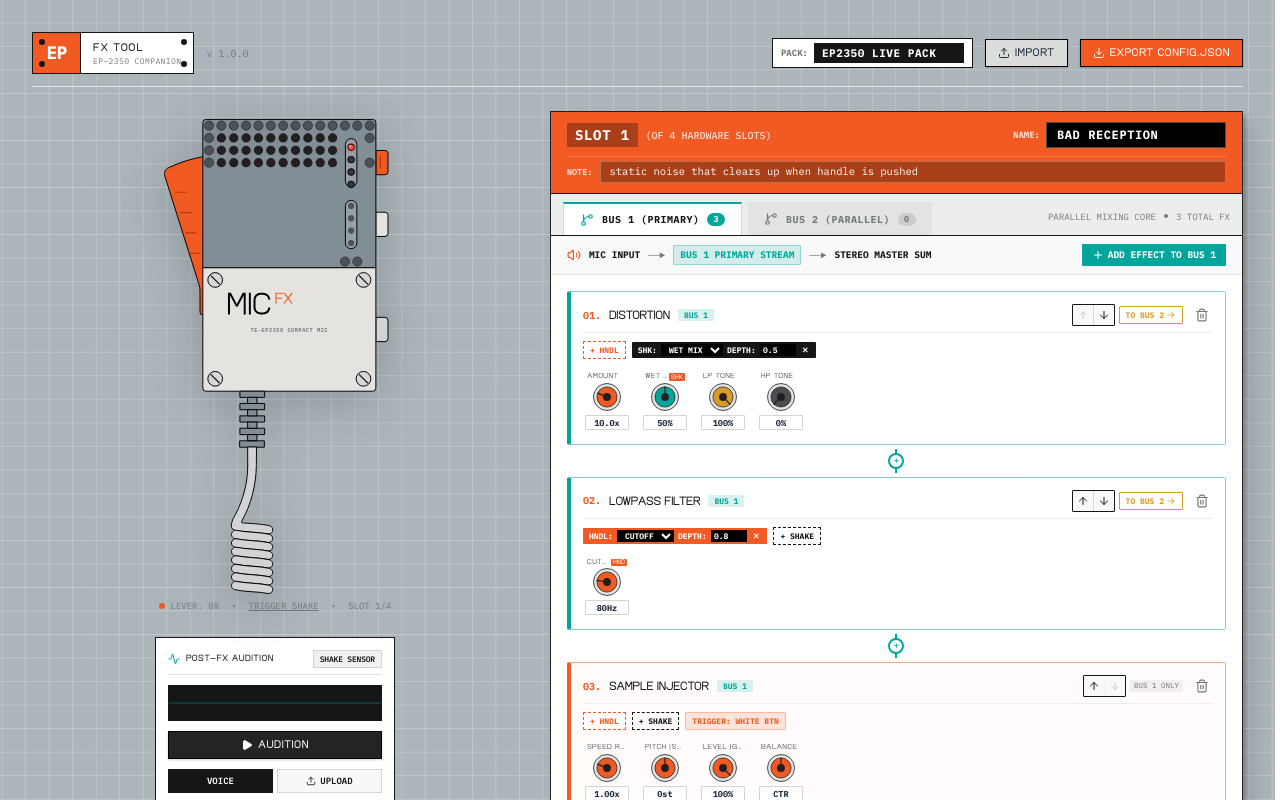
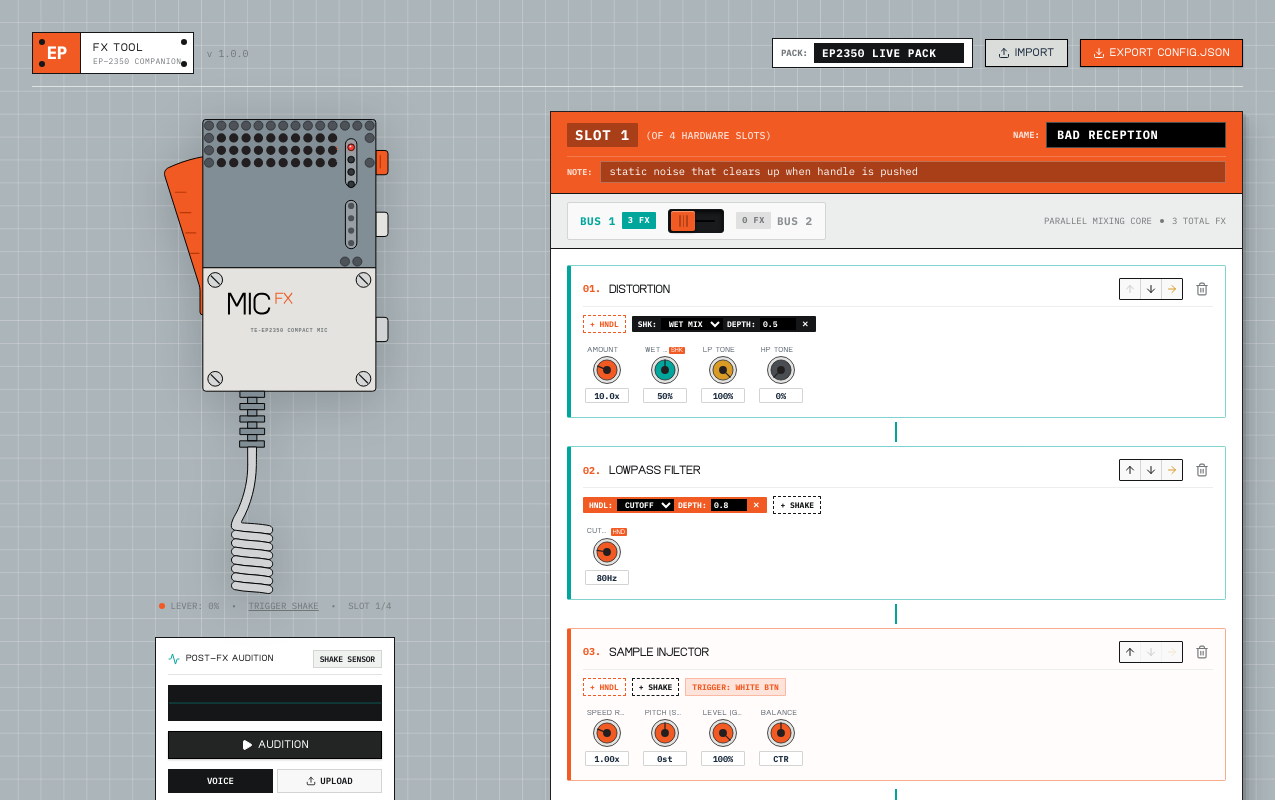
Before and after one commit to MaksimVerzakov/EP2350-FX-Tool, a React (Vite) app: page / in a window 1280 px wide. Shown: the top 800 px of the page. Built offline with nearby package versions, Linux system fonts and the light colour scheme.

Commit message:
refactor: clean up dual-bus UI with TE physical orange switch, positioned arrows, and streamlined add button

```diff
--- a/src/components/PresetLedger.tsx
+++ b/src/components/PresetLedger.tsx
@@ -10,8 +10,7 @@ import {
   ArrowRight,
   Trash2,
   Sparkles,
-  GitBranch,
-  Volume2
+  GitBranch
 } from 'lucide-react';
 
 interface PresetLedgerProps {
@@ -199,6 +198,7 @@ export const PresetLedger: React.FC<PresetLedgerProps> = ({
     }
 
     const updated: AnyEffect = { ...fx };
+    const destinationBus: 1 | 2 = fx.BUS === 2 ? 1 : 2;
     if (fx.BUS === 2) {
       delete updated.BUS; // Moves to Bus 1
     } else {
@@ -206,6 +206,7 @@ export const PresetLedger: React.FC<PresetLedgerProps> = ({
     }
 
     handleUpdateEffect(globalIdx, updated);
+    setActiveBus(destinationBus); // Auto-switch tab to see immediate impact
   };
 
   // In-Situ Modulation Helpers for an effect by its global index
@@ -278,69 +279,60 @@ export const PresetLedger: React.FC<PresetLedgerProps> = ({
             <span className="font-bold text-[12px] uppercase tracking-tight text-[#141617] truncate">
               {meta.displayName}
             </span>
-            <span
-              className={`text-[8px] font-mono font-bold px-1.5 py-0.2 rounded-[1px] uppercase shrink-0 ${
-                isBus2
-                  ? 'bg-[#d99b26]/15 text-[#d99b26]'
-                  : 'bg-[#00a69c]/15 text-[#00a69c]'
-              }`}
-            >
-              {isBus2 ? 'BUS 2' : 'BUS 1'}
-            </span>
-            {meta.singleInstance && (
-              <span className="text-[7.5px] font-mono text-[#73787a] bg-black/5 px-1 rounded-[1px] shrink-0 font-medium">
-                1x SINGLE
-              </span>
-            )}
           </div>
 
-          {/* Action Controls: Up, Down, Switch Bus, Delete */}
-          <div className="flex items-center gap-1 shrink-0">
-            {/* Reordering within this bus */}
-            <div className="flex items-center border border-[#141617] bg-[#f8f9f8] rounded-[1px] shadow-2xs">
+          {/* Action Controls: Positioned Directional Control Cluster & Delete */}
+          <div className="flex items-center gap-1.5 shrink-0">
+            {/* Unified Directional Cluster: [↑][↓][→] on Bus 1, [←][↑][↓] on Bus 2 */}
+            <div className="flex items-center border border-[#141617] bg-[#f8f9f8] rounded-[1px] shadow-2xs divide-x divide-[#d2d5d2]">
+              {/* Bus 2: [ ← ] to move to Bus 1 */}
+              {activeBus === 2 && (
+                <button
+                  onClick={() => handleTransferBus(globalIdx)}
+                  className="p-1 hover:bg-[#00a69c] hover:text-white text-[#00a69c] transition-colors cursor-pointer"
+                  title="Move effect to Bus 1"
+                >
+                  <ArrowLeft className="w-3 h-3" />
+                </button>
+              )}
+
+              {/* Move Up */}
               <button
                 disabled={busPosition === 0}
                 onClick={() => handleMoveBusItem(busPosition, 'up')}
                 className="p-1 hover:bg-[#141617] hover:text-white text-[#141617] disabled:opacity-20 disabled:pointer-events-none transition-colors cursor-pointer"
-                title="Move effect earlier in signal path"
+                title="Move earlier in signal path"
               >
                 <ArrowUp className="w-3 h-3" />
               </button>
+
+              {/* Move Down */}
               <button
                 disabled={busPosition === currentBusItems.length - 1}
                 onClick={() => handleMoveBusItem(busPosition, 'down')}
-                className="p-1 hover:bg-[#141617] hover:text-white text-[#141617] disabled:opacity-20 disabled:pointer-events-none border-l border-[#d2d5d2] transition-colors cursor-pointer"
-                title="Move effect later in signal path"
+                className="p-1 hover:bg-[#141617] hover:text-white text-[#141617] disabled:opacity-20 disabled:pointer-events-none transition-colors cursor-pointer"
+                title="Move later in signal path"
               >
                 <ArrowDown className="w-3 h-3" />
               </button>
+
+              {/* Bus 1: [ → ] to move to Bus 2 */}
+              {activeBus === 1 && (
+                <button
+                  disabled={isSample}
+                  onClick={() => handleTransferBus(globalIdx)}
+                  className="p-1 hover:bg-[#d99b26] hover:text-white text-[#d99b26] disabled:opacity-20 disabled:pointer-events-none transition-colors cursor-pointer"
+                  title={isSample ? 'SAMPLE is restricted to Bus 1' : 'Move effect to Bus 2'}
+                >
+                  <ArrowRight className="w-3 h-3" />
+                </button>
+              )}
             </div>
-
-            {/* Quick Bus Transfer Button */}
-            {!isSample ? (
-              <button
-                onClick={() => handleTransferBus(globalIdx)}
-                className={`px-1.5 py-0.5 font-mono text-[8px] font-bold border rounded-[1px] transition-colors flex items-center gap-0.5 cursor-pointer ${
-                  isBus2
-                    ? 'border-[#00a69c] text-[#00a69c] hover:bg-[#00a69c] hover:text-white'
-                    : 'border-[#d99b26] text-[#d99b26] hover:bg-[#d99b26] hover:text-white'
-                }`}
-                title={isBus2 ? 'Move effect to Bus 1' : 'Move effect to Bus 2'}
-              >
-                {isBus2 ? <ArrowLeft className="w-2.5 h-2.5" /> : null}
-                <span>{isBus2 ? 'TO BUS 1' : 'TO BUS 2'}</span>
-                {!isBus2 ? <ArrowRight className="w-2.5 h-2.5" /> : null}
-              </button>
-            ) : (
-              <span className="text-[7.5px] font-mono text-[#73787a] px-1 bg-black/5 rounded-[1px]" title="SAMPLE block is restricted to Bus 1">
-                BUS 1 ONLY
-              </span>
-            )}
 
             {/* Delete button */}
             <button
               onClick={() => handleDeleteEffect(globalIdx)}
-              className="p-1 text-[#73787a] hover:text-[#e52817] transition-colors cursor-pointer ml-1"
+              className="p-1 text-[#73787a] hover:text-[#e52817] transition-colors cursor-pointer ml-0.5"
               title="Delete effect"
             >
               <Trash2 className="w-3.5 h-3.5" />
@@ -557,95 +549,81 @@ export const PresetLedger: React.FC<PresetLedgerProps> = ({
         </div>
       </div>
 
-      {/* 2. DUAL PARALLEL BUS TABS (BUS 1 vs BUS 2) */}
-      <div className="bg-[#eceeed] border-b border-[#141617] flex items-center justify-between px-3 pt-2">
-        <div className="flex items-center gap-1.5">
-          {/* BUS 1 TAB */}
+      {/* 2. DUAL PARALLEL BUS PHYSICAL SWITCH BAR */}
+      <div className="bg-[#eceeed] border-b border-[#141617] flex flex-wrap items-center justify-between px-4 py-2 gap-3">
+        {/* PHYSICAL TE MECHANICAL SLIDER SWITCH */}
+        <div className="flex items-center gap-3 bg-[#f8f9f8] px-3 py-1.5 rounded-[2px] border border-[#d2d5d2] shadow-2xs">
+          {/* Left Label: BUS 1 */}
           <button
             onClick={() => setActiveBus(1)}
-            className={`px-4 py-2 font-mono text-[10px] font-bold uppercase tracking-wider flex items-center gap-2 border-t-2 transition-all cursor-pointer ${
-              activeBus === 1
-                ? 'bg-white border-t-[#00a69c] text-[#141617] shadow-xs border-x border-[#d2d5d2] -mb-[1px]'
-                : 'bg-[#e2e4e2] border-t-transparent text-[#73787a] hover:text-[#141617] hover:bg-[#d8dbd8]'
+            className={`flex items-center gap-1.5 font-mono text-[11px] font-bold tracking-wider uppercase transition-colors cursor-pointer ${
+              activeBus === 1 ? 'text-[#141617]' : 'text-[#8a9092] hover:text-[#141617]'
             }`}
           >
-            <GitBranch className={`w-3.5 h-3.5 ${activeBus === 1 ? 'text-[#00a69c]' : 'text-[#73787a]'}`} />
-            <span>BUS 1 (PRIMARY)</span>
+            <span className={activeBus === 1 ? 'text-[#00a69c]' : ''}>BUS 1</span>
             <span
-              className={`text-[8.5px] px-1.5 py-0.2 rounded-full font-mono ${
+              className={`text-[8.5px] px-1.5 py-0.5 rounded-[1px] font-mono transition-colors ${
                 activeBus === 1
-                  ? 'bg-[#00a69c] text-white'
+                  ? 'bg-[#00a69c] text-white font-bold'
                   : 'bg-black/10 text-[#73787a]'
               }`}
             >
-              {bus1Items.length}
+              {bus1Items.length} FX
             </span>
           </button>
 
-          {/* BUS 2 TAB */}
+          {/* Physical Orange Slider Switch */}
+          <button
+            onClick={() => setActiveBus(activeBus === 1 ? 2 : 1)}
+            className="relative w-14 h-6 bg-[#181a1b] rounded-[3px] border border-[#141617] shadow-[inset_0_2px_4px_rgba(0,0,0,0.8)] p-0.5 cursor-pointer flex items-center focus:outline-none"
+            title={`Switch to Bus ${activeBus === 1 ? 2 : 1}`}
+            aria-label={`Toggle between Bus 1 and Bus 2, currently Bus ${activeBus}`}
+          >
+            {/* Recessed slider channel */}
+            <div className="absolute inset-x-2 h-[2px] bg-black/90 top-1/2 -translate-y-1/2 rounded-full" />
+
+            {/* Teenage Engineering Orange Switch Cap */}
+            <div
+              className={`w-6 h-5 bg-[#f15a22] rounded-[2px] shadow-[0_1px_3px_rgba(0,0,0,0.6),inset_0_1px_1px_rgba(255,255,255,0.4)] flex items-center justify-center gap-[2px] transition-transform duration-200 ease-out z-10 ${
+                activeBus === 1 ? 'translate-x-0' : 'translate-x-[26px]'
+              }`}
+            >
+              {/* 3 tactile physical grip micro-ribs */}
+              <span className="w-[1.5px] h-3 bg-black/25 rounded-full" />
+              <span className="w-[1.5px] h-3 bg-black/25 rounded-full" />
+              <span className="w-[1.5px] h-3 bg-black/25 rounded-full" />
+            </div>
+          </button>
+
+          {/* Right Label: BUS 2 */}
           <button
             onClick={() => setActiveBus(2)}
-            className={`px-4 py-2 font-mono text-[10px] font-bold uppercase tracking-wider flex items-center gap-2 border-t-2 transition-all cursor-pointer ${
-              activeBus === 2
-                ? 'bg-white border-t-[#d99b26] text-[#141617] shadow-xs border-x border-[#d2d5d2] -mb-[1px]'
-                : 'bg-[#e2e4e2] border-t-transparent text-[#73787a] hover:text-[#141617] hover:bg-[#d8dbd8]'
+            className={`flex items-center gap-1.5 font-mono text-[11px] font-bold tracking-wider uppercase transition-colors cursor-pointer ${
+              activeBus === 2 ? 'text-[#141617]' : 'text-[#8a9092] hover:text-[#141617]'
             }`}
           >
-            <GitBranch className={`w-3.5 h-3.5 ${activeBus === 2 ? 'text-[#d99b26]' : 'text-[#73787a]'}`} />
-            <span>BUS 2 (PARALLEL)</span>
             <span
-              className={`text-[8.5px] px-1.5 py-0.2 rounded-full font-mono ${
+              className={`text-[8.5px] px-1.5 py-0.5 rounded-[1px] font-mono transition-colors ${
                 activeBus === 2
-                  ? 'bg-[#d99b26] text-white'
+                  ? 'bg-[#d99b26] text-white font-bold'
                   : 'bg-black/10 text-[#73787a]'
               }`}
             >
-              {bus2Items.length}
+              {bus2Items.length} FX
             </span>
+            <span className={activeBus === 2 ? 'text-[#d99b26]' : ''}>BUS 2</span>
           </button>
         </div>
 
         {/* Global Bus Overview Badge */}
-        <div className="hidden sm:flex items-center gap-2 text-[9px] font-mono text-[#73787a] pb-1">
+        <div className="hidden sm:flex items-center gap-2 text-[9px] font-mono text-[#73787a]">
           <span>PARALLEL MIXING CORE</span>
           <span className="w-1 h-1 rounded-full bg-[#73787a]" />
           <span>{preset.list.length} TOTAL FX</span>
         </div>
       </div>
 
-      {/* 3. SIGNAL ROUTE HEADER & SCHEMATIC */}
-      <div className="bg-[#f8f9f8] px-4 py-2 border-b border-[#e2e4e2] flex items-center justify-between">
-        <div className="flex items-center gap-2 text-[9.5px] font-mono font-bold">
-          <Volume2 className="w-3.5 h-3.5 text-[#f15a22]" />
-          <span className="text-[#141617]">MIC INPUT</span>
-          <span className="text-[#73787a]">──►</span>
-          <span
-            className={`px-1.5 py-0.5 rounded-[1px] ${
-              activeBus === 1
-                ? 'bg-[#00a69c]/15 text-[#00a69c] border border-[#00a69c]/30'
-                : 'bg-[#d99b26]/15 text-[#d99b26] border border-[#d99b26]/30'
-            }`}
-          >
-            {activeBus === 1 ? 'BUS 1 PRIMARY STREAM' : 'BUS 2 PARALLEL STREAM'}
-          </span>
-          <span className="text-[#73787a]">──►</span>
-          <span className="text-[#141617]">STEREO MASTER SUM</span>
-        </div>
-
-        <button
-          onClick={() => setAddMenuTarget({})}
-          className={`px-2.5 py-1 text-[9.5px] font-mono font-bold rounded-[1px] flex items-center gap-1 cursor-pointer transition-colors shadow-xs text-white ${
-            activeBus === 1
-              ? 'bg-[#00a69c] hover:bg-black'
-              : 'bg-[#d99b26] hover:bg-black'
-          }`}
-        >
-          <Plus className="w-3 h-3" />
-          <span>ADD EFFECT TO BUS {activeBus}</span>
-        </button>
-      </div>
-
-      {/* 4. FOCUSED EFFECT CHAIN CANVAS (NO ROW NUMBERS) */}
+      {/* 3. FOCUSED EFFECT CHAIN CANVAS (NO ROW NUMBERS) */}
       <div className="p-4 bg-[#ffffff] flex flex-col items-center gap-0 relative border-b border-[#141617] min-h-[260px]">
         {currentBusItems.length === 0 ? (
           <div className="w-full py-12 flex flex-col items-center justify-center gap-3 border border-dashed border-[#d2d5d2] bg-[#fbfcfb] rounded-[2px] my-4">
@@ -662,12 +640,10 @@ export const PresetLedger: React.FC<PresetLedgerProps> = ({
             </div>
             <button
               onClick={() => setAddMenuTarget({})}
-              className={`px-3 py-1.5 text-[9.5px] font-mono font-bold text-white rounded-[1px] flex items-center gap-1.5 cursor-pointer transition-colors shadow-xs ${
-                activeBus === 1 ? 'bg-[#00a69c] hover:bg-black' : 'bg-[#d99b26] hover:bg-black'
-              }`}
+              className="px-4 py-1.5 text-[10px] font-mono font-bold text-white bg-[#141617] hover:bg-[#f15a22] rounded-[1px] flex items-center gap-1.5 cursor-pointer transition-colors shadow-xs"
             >
               <Plus className="w-3.5 h-3.5" />
-              <span>+ ADD FIRST EFFECT TO BUS {activeBus}</span>
+              <span>ADD EFFECT</span>
             </button>
           </div>
         ) : (
@@ -676,27 +652,20 @@ export const PresetLedger: React.FC<PresetLedgerProps> = ({
               <React.Fragment key={item.fx.id}>
                 {renderEffectCard(item, bIdx)}
                 {/* Vertical Connector Line between effects */}
-                {bIdx < currentBusItems.length - 1 ? (
-                  <div className="flex flex-col items-center relative my-1">
+                {bIdx < currentBusItems.length - 1 && (
+                  <div className="flex flex-col items-center my-1">
                     <div
-                      className={`w-[2px] h-6 ${
+                      className={`w-[2px] h-5 ${
                         activeBus === 1 ? 'bg-[#00a69c]' : 'bg-[#d99b26]'
                       }`}
                     />
-                    <button
-                      onClick={() => setAddMenuTarget({ insertIndex: bIdx + 1 })}
-                      className={`absolute top-1/2 -translate-y-1/2 w-4 h-4 rounded-full bg-white border-2 flex items-center justify-center shadow-xs cursor-pointer text-[9px] font-bold transition-transform hover:scale-125 z-10 ${
-                        activeBus === 1
-                          ? 'border-[#00a69c] text-[#00a69c] hover:bg-[#00a69c] hover:text-white'
-                          : 'border-[#d99b26] text-[#d99b26] hover:bg-[#d99b26] hover:text-white'
-                      }`}
-                      title={`Insert effect here in Bus ${activeBus}`}
-                    >
-                      +
-                    </button>
                   </div>
-                ) : (
-                  <div className="flex flex-col items-center my-2">
+                )}
+              </React.Fragment>
+            ))}
+
+            {/* Single Add Effect Button at the bottom */}
+            <div className="flex flex-col items-center mt-2 mb-3">
               <div
                 className={`w-[2px] h-4 ${
                   activeBus === 1 ? 'bg-[#00a69c]' : 'bg-[#d99b26]'
@@ -704,19 +673,12 @@ export const PresetLedger: React.FC<PresetLedgerProps> = ({
               />
               <button
                 onClick={() => setAddMenuTarget({})}
-                      className={`px-3 py-1 text-[9px] font-mono font-bold rounded-[1px] border border-dashed flex items-center gap-1 cursor-pointer transition-colors ${
-                        activeBus === 1
-                          ? 'border-[#00a69c] text-[#00a69c] hover:bg-[#00a69c] hover:text-white'
-                          : 'border-[#d99b26] text-[#d99b26] hover:bg-[#d99b26] hover:text-white'
-                      }`}
+                className="px-4 py-1.5 text-[10px] font-mono font-bold rounded-[1px] border border-[#141617] bg-[#f8f9f8] hover:bg-[#141617] hover:text-white text-[#141617] flex items-center gap-1.5 cursor-pointer transition-colors shadow-2xs"
               >
-                      <Plus className="w-3 h-3" />
-                      <span>+ ADD EFFECT TO BUS {activeBus}</span>
+                <Plus className="w-3.5 h-3.5" />
+                <span>ADD EFFECT</span>
               </button>
             </div>
-                )}
-              </React.Fragment>
-            ))}
           </div>
         )}
 
@@ -728,7 +690,7 @@ export const PresetLedger: React.FC<PresetLedgerProps> = ({
           >
             <div className="flex items-center justify-between border-b border-[#e2e4e2] pb-1 mb-1">
               <span className="text-[9.5px] font-mono font-bold uppercase tracking-wider text-[#f15a22]">
-                INSERT EFFECT TO BUS {activeBus}
+                ADD EFFECT (BUS {activeBus})
               </span>
               <button
                 onClick={() => setAddMenuTarget(null)}
```
Lines whose indentation alone changed are shown as unchanged.
